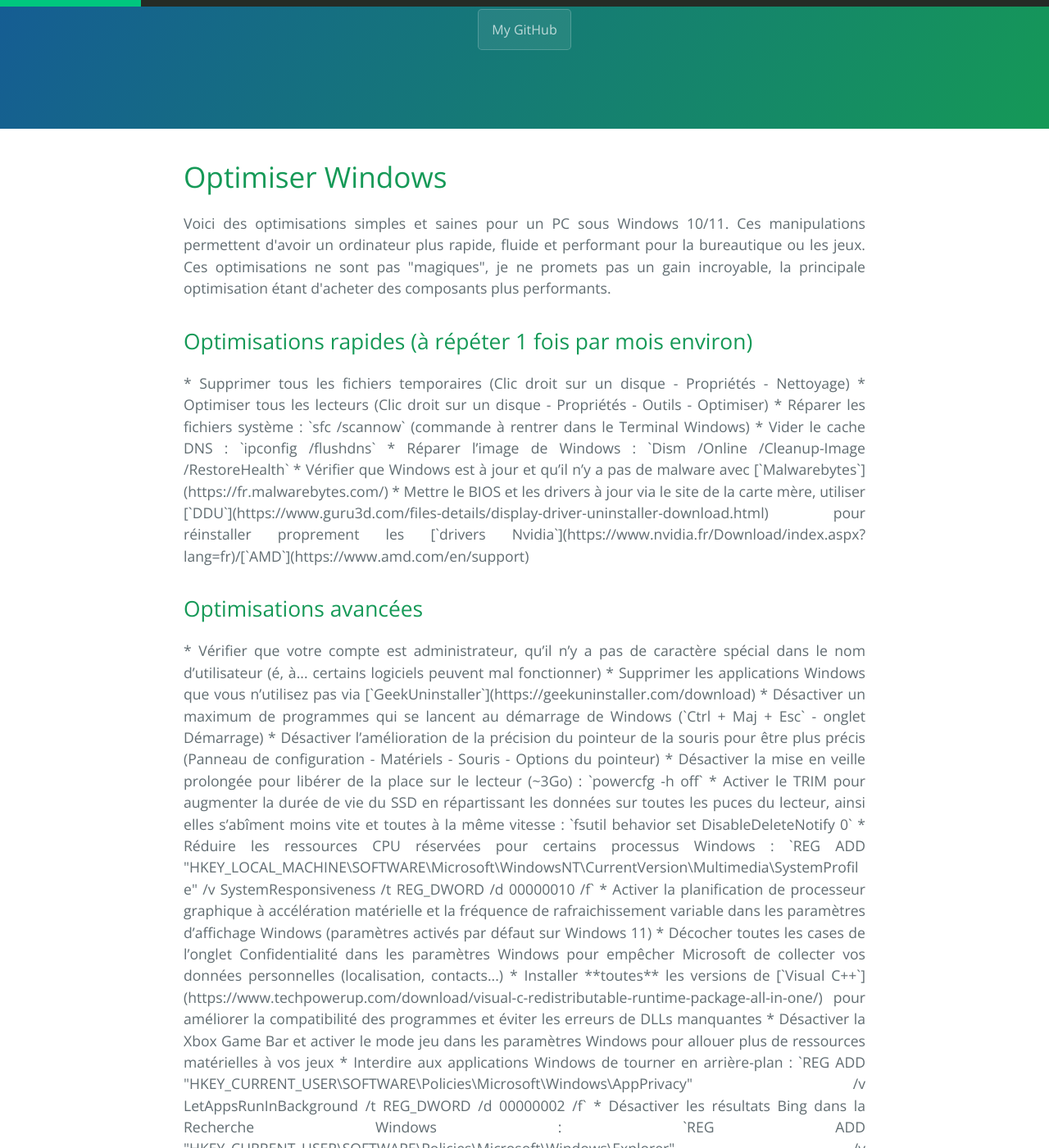
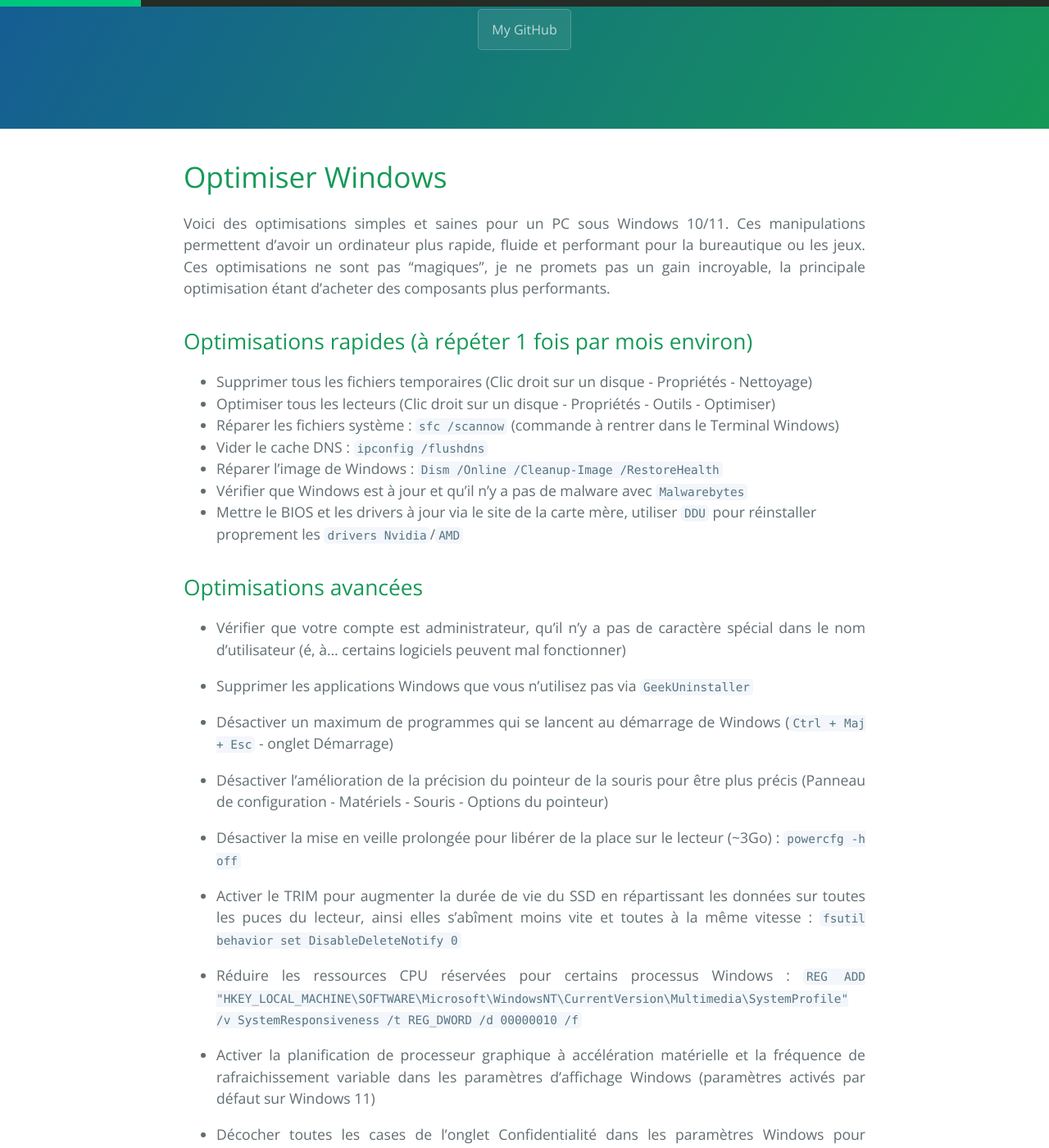
Before and after one commit to PouletEnSlip/pouletenslip.github.io, a Jekyll site: the page built from pages/opti.md, in a window 1280 px wide and 1400 px high, scrolled down 226 px. Shown: the whole window at 82% size. Built offline with Jekyll 4.4.1, drawn with Linux system fonts in a browser that asks for light colours; comment, search, counter and statistics services are not loaded; our own code applies the rules of GitHub Pages for plain Markdown files; some of the changed text lies outside the part shown.

Commit message:
Update opti.md

```diff
--- a/pages/opti.md
+++ b/pages/opti.md
@@ -4,21 +4,21 @@ layout: default
 
 # Optimiser Windows
 
-<p>Voici des optimisations simples et saines pour un PC sous Windows 10/11. Ces manipulations permettent d'avoir un ordinateur plus rapide, fluide et performant pour la bureautique ou les jeux. Ces optimisations ne sont pas "magiques", je ne promets pas un gain incroyable, la principale optimisation étant d'acheter des composants plus performants.</p>
+Voici des optimisations simples et saines pour un PC sous Windows 10/11. Ces manipulations permettent d'avoir un ordinateur plus rapide, fluide et performant pour la bureautique ou les jeux. Ces optimisations ne sont pas "magiques", je ne promets pas un gain incroyable, la principale optimisation étant d'acheter des composants plus performants.
 
 ## Optimisations rapides (à répéter 1 fois par mois environ)
 
-<p>* Supprimer tous les fichiers temporaires (Clic droit sur un disque - Propriétés - Nettoyage)
+* Supprimer tous les fichiers temporaires (Clic droit sur un disque - Propriétés - Nettoyage)
 * Optimiser tous les lecteurs (Clic droit sur un disque - Propriétés - Outils - Optimiser)
 * Réparer les fichiers système : `sfc /scannow` (commande à rentrer dans le Terminal Windows)
 * Vider le cache DNS : `ipconfig /flushdns`
 * Réparer l’image de Windows : `Dism /Online /Cleanup-Image /RestoreHealth`
 * Vérifier que Windows est à jour et qu’il n’y a pas de malware avec [`Malwarebytes`](https://fr.malwarebytes.com/)
-* Mettre le BIOS et les drivers à jour via le site de la carte mère, utiliser [`DDU`](https://www.guru3d.com/files-details/display-driver-uninstaller-download.html) pour réinstaller proprement les [`drivers Nvidia`](https://www.nvidia.fr/Download/index.aspx?lang=fr)/[`AMD`](https://www.amd.com/en/support)</p>
+* Mettre le BIOS et les drivers à jour via le site de la carte mère, utiliser [`DDU`](https://www.guru3d.com/files-details/display-driver-uninstaller-download.html) pour réinstaller proprement les [`drivers Nvidia`](https://www.nvidia.fr/Download/index.aspx?lang=fr)/[`AMD`](https://www.amd.com/en/support)
 
 ## Optimisations avancées
 
-<p>* Vérifier que votre compte est administrateur, qu’il n’y a pas de caractère spécial dans le nom d’utilisateur (é, à... certains logiciels peuvent mal fonctionner)
+* Vérifier que votre compte est administrateur, qu’il n’y a pas de caractère spécial dans le nom d’utilisateur (é, à... certains logiciels peuvent mal fonctionner)
 
 * Supprimer les applications Windows que vous n’utilisez pas via [`GeekUninstaller`](https://geekuninstaller.com/download)
 
@@ -51,11 +51,11 @@ Les deux derniers points sont utiles pour le Gaming uniquement :
 
 * Activer le mode [`MSI`](https://www.mediafire.com/file/ewpy1p0rr132thk/MSI_util_v3.zip/file) **uniquement** pour la carte graphique et le mettre en *High* pour réduire la latence (il faudra le réactiver après chaque mise à jour des drivers de la carte graphique)
 
-* Modifications du panneau Nvidia (options AMD similaires) : Utiliser les paramètres d’images 3D avancés, activer le mode faible latence, privilégier les performances maximales, activer G-SYNC + V-SYNC + limiter les IPS à 2 en dessous de la fréquence de rafraîchissement de l’écran pour éviter les déchirures d’images, choisir la plage dynamique complète dans les Paramètres des couleurs vidéo avancés</p>
+* Modifications du panneau Nvidia (options AMD similaires) : Utiliser les paramètres d’images 3D avancés, activer le mode faible latence, privilégier les performances maximales, activer G-SYNC + V-SYNC + limiter les IPS à 2 en dessous de la fréquence de rafraîchissement de l’écran pour éviter les déchirures d’images, choisir la plage dynamique complète dans les Paramètres des couleurs vidéo avancés
 
 ## Optionnel
 
-<p>* [`Réinstaller Windows`](https://www.youtube.com/watch?v=uHOP4UbEGug) complètement (via une clé USB) avant d’appliquer ces optimisations pour partir sur une base saine
+* [`Réinstaller Windows`](https://www.youtube.com/watch?v=uHOP4UbEGug) complètement (via une clé USB) avant d’appliquer ces optimisations pour partir sur une base saine
 * Activer le mode sombre et l’éclairage nocturne le soir pour prévenir la fatigue visuelle dans les paramètres Windows
 * Privilégier l’Ethernet au Wi-Fi pour une meilleure connexion Internet et moins de latence
 * Préférer [`Firefox`](https://www.mozilla.org/fr/firefox/new/) à Chrome pour le respect de la vie privée et la personnalisation de l'interface, extension [`uBlock Origin`](https://addons.mozilla.org/fr/firefox/addon/ublock-origin/) recommandée pour le blocage des publicités et pisteurs
@@ -65,6 +65,6 @@ Les deux derniers points sont utiles pour le Gaming uniquement :
 
 ## Conclusion
 
-Félicitation ! Votre PC devrait être plus rapide et performant. Je recommande une réinstallation de Windows tous les 6 mois en prennant le soin de faire des backups. Je déconseille d'autres manipulations venant d'autres sites qui pourrait endommager le système (désactivation d'anti-virus, HPET, Windows Custom, scripts...).</p>
+Félicitation ! Votre PC devrait être plus rapide et performant. Je recommande une réinstallation de Windows tous les 6 mois en prennant le soin de faire des backups. Je déconseille d'autres manipulations venant d'autres sites qui pourrait endommager le système (désactivation d'anti-virus, HPET, Windows Custom, scripts...).
 
 Made by **PouletEnSlip** © 2022 - All Rights Reserved
```
